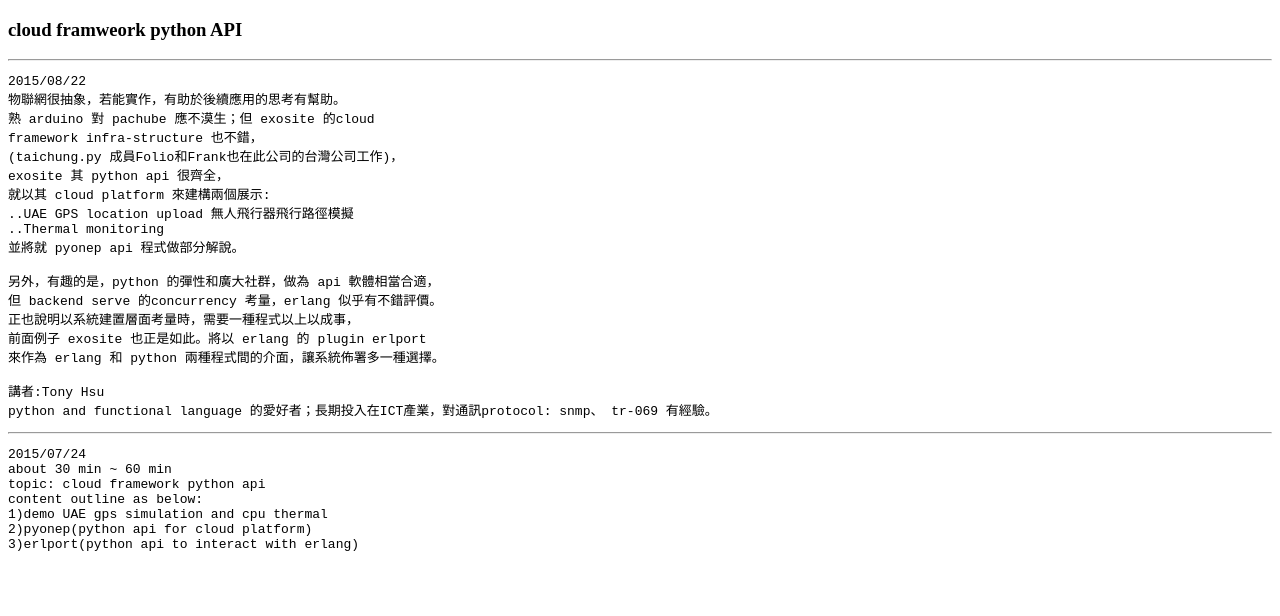
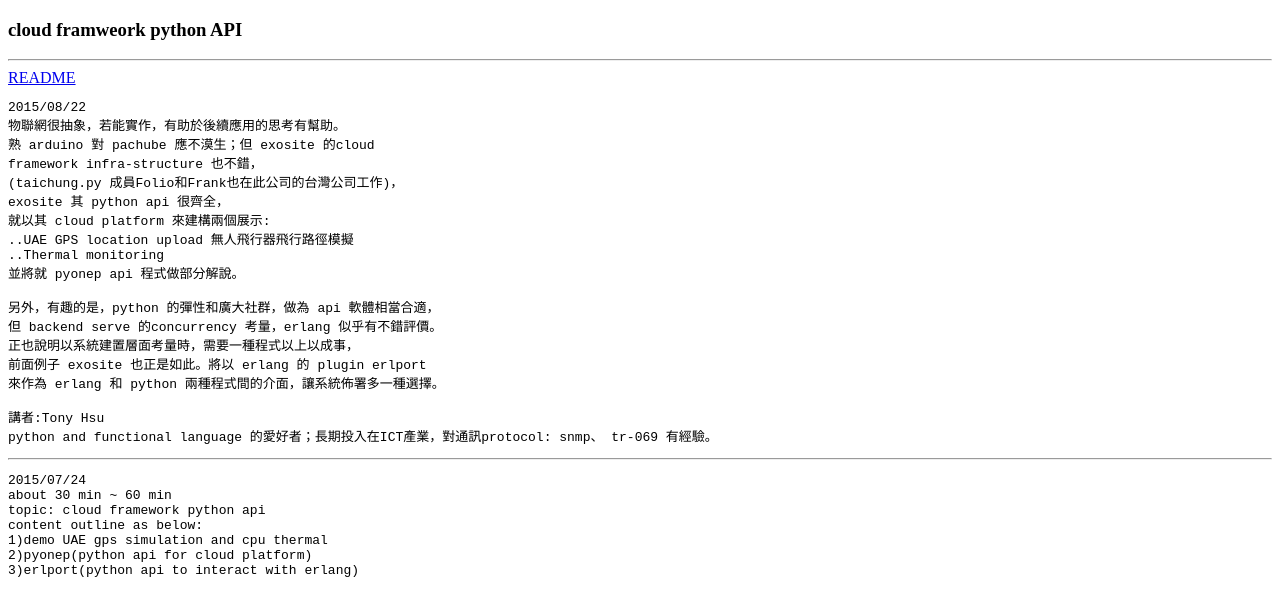
Before and after one commit to Tony1928/Tony1928, a plain HTML site: page index.html in a window 1280 px wide. Drawn offline with Linux system fonts and the light colour scheme.

Commit message:
readme link

```diff
--- a/index.html
+++ b/index.html
@@ -3,6 +3,7 @@
 <body>
 <h3>cloud framweork python API</h3>
 <hr>
+<a href="https://github.com/Tony1928/Tony1928.github.io/blob/master/README.md">README</a>
 <pre>
 2015/08/22
 物聯網很抽象，若能實作，有助於後續應用的思考有幫助。
```
